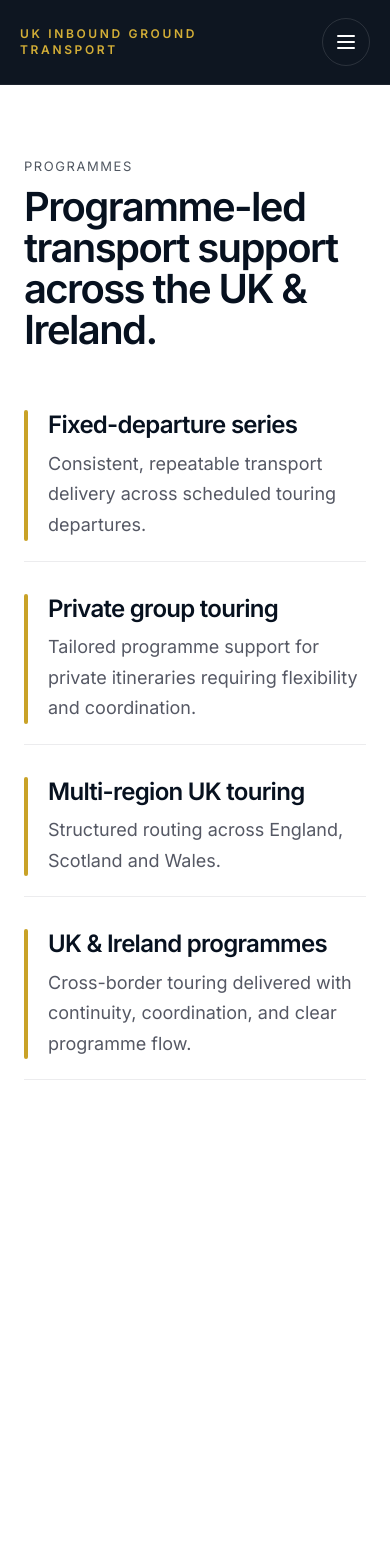
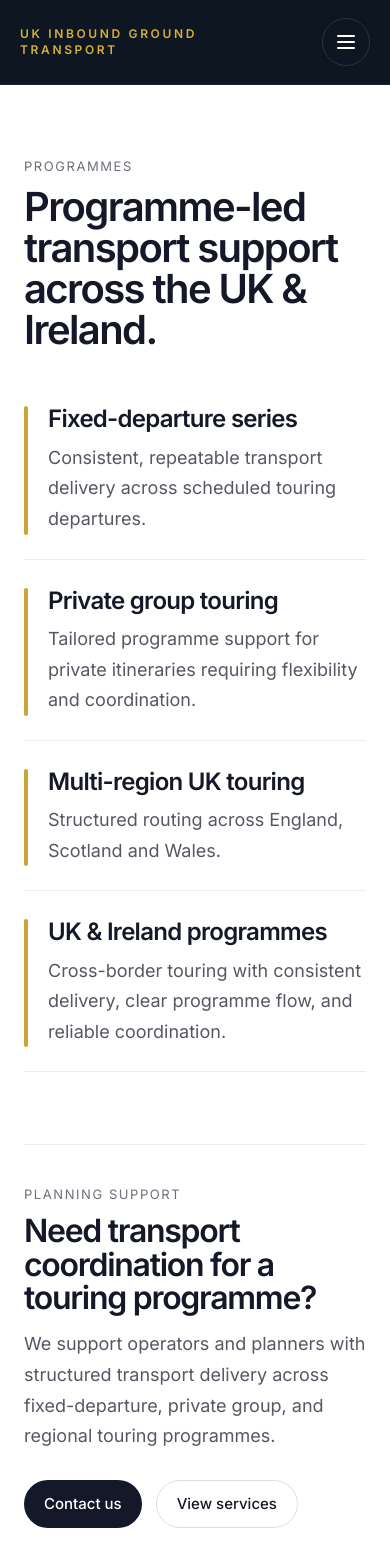
Before and after one commit to kandiahtk-crypto/Project-, a Next.js app: page /programmes in a window 390 px wide. Shown: the top 1566 px of the page. Before the commit the page ends 1256 px from the top, so only its background shows below. Built offline with nearby package versions, Linux system fonts and the light colour scheme; a web font is replaced by a local one.

Commit message:
Update page.tsx

```diff
--- a/src/app/programmes/page.tsx
+++ b/src/app/programmes/page.tsx
@@ -21,7 +21,7 @@ export default function ProgrammesPage() {
     {
       title: "UK & Ireland programmes",
       description:
-        "Cross-border touring delivered with continuity, coordination, and clear programme flow.",
+        "Cross-border touring with consistent delivery, clear programme flow, and reliable coordination.",
     },
   ];
 
@@ -57,7 +57,28 @@ export default function ProgrammesPage() {
         </section>
 
         <section style={ctaSection}>
-          <div style={container}>{/* CTA content */}</div>
+          <div style={container}>
+            <div style={ctaWrap}>
+              <p style={ctaEyebrow}>Planning support</p>
+              <h2 style={ctaTitle}>
+                Need transport coordination for a touring programme?
+              </h2>
+              <p style={ctaText}>
+                We support operators and planners with structured transport
+                delivery across fixed-departure, private group, and regional
+                touring programmes.
+              </p>
+
+              <div style={ctaActions}>
+                <a href="/contact" style={primaryButton}>
+                  Contact us
+                </a>
+                <a href="/services" style={secondaryButton}>
+                  View services
+                </a>
+              </div>
+            </div>
+          </div>
         </section>
       </main>
     </>
@@ -69,7 +90,7 @@ const hero: CSSProperties = {
 };
 
 const section: CSSProperties = {
-  padding: "24px 24px 80px",
+  padding: "24px 24px 72px",
 };
 
 const ctaSection: CSSProperties = {
@@ -94,7 +115,7 @@ const eyebrow: CSSProperties = {
   lineHeight: 1.4,
   letterSpacing: "0.12em",
   textTransform: "uppercase",
-  opacity: 0.7,
+  color: "rgba(20, 24, 40, 0.62)",
 };
 
 const title: CSSProperties = {
@@ -104,6 +125,7 @@ const title: CSSProperties = {
   lineHeight: 1.02,
   fontWeight: 600,
   letterSpacing: "-0.04em",
+  color: "#141828",
 };
 
 const list: CSSProperties = {
@@ -116,7 +138,7 @@ const item: CSSProperties = {
   display: "flex",
   alignItems: "flex-start",
   gap: 20,
-  padding: "4px 0 20px",
+  paddingBottom: 24,
   borderBottom: "1px solid rgba(20, 24, 40, 0.08)",
 };
 
@@ -125,12 +147,11 @@ const accent: CSSProperties = {
   minWidth: 4,
   alignSelf: "stretch",
   borderRadius: 999,
-  background: "#C9A227",
+  background: "#caa437",
 };
 
 const itemContent: CSSProperties = {
   flex: 1,
-  paddingTop: 2,
 };
 
 const heading: CSSProperties = {
@@ -139,6 +160,7 @@ const heading: CSSProperties = {
   lineHeight: 1.1,
   fontWeight: 600,
   letterSpacing: "-0.03em",
+  color: "#141828",
 };
 
 const text: CSSProperties = {
@@ -148,3 +170,71 @@ const text: CSSProperties = {
   lineHeight: 1.7,
   color: "rgba(20, 24, 40, 0.72)",
 };
+
+const ctaWrap: CSSProperties = {
+  maxWidth: 860,
+  margin: "0 auto",
+  padding: "40px 0 0",
+  borderTop: "1px solid rgba(20, 24, 40, 0.08)",
+};
+
+const ctaEyebrow: CSSProperties = {
+  margin: "0 0 10px",
+  fontSize: 13,
+  lineHeight: 1.4,
+  letterSpacing: "0.12em",
+  textTransform: "uppercase",
+  color: "rgba(20, 24, 40, 0.62)",
+};
+
+const ctaTitle: CSSProperties = {
+  margin: "0 0 14px",
+  fontSize: "clamp(2rem, 4vw, 3rem)",
+  lineHeight: 1.06,
+  fontWeight: 600,
+  letterSpacing: "-0.04em",
+  color: "#141828",
+};
+
+const ctaText: CSSProperties = {
+  margin: "0 0 28px",
+  maxWidth: 700,
+  fontSize: 18,
+  lineHeight: 1.7,
+  color: "rgba(20, 24, 40, 0.72)",
+};
+
+const ctaActions: CSSProperties = {
+  display: "flex",
+  flexWrap: "wrap",
+  gap: 14,
+};
+
+const primaryButton: CSSProperties = {
+  display: "inline-flex",
+  alignItems: "center",
+  justifyContent: "center",
+  minHeight: 48,
+  padding: "0 20px",
+  borderRadius: 999,
+  background: "#141828",
+  color: "#ffffff",
+  textDecoration: "none",
+  fontSize: 15,
+  fontWeight: 500,
+};
+
+const secondaryButton: CSSProperties = {
+  display: "inline-flex",
+  alignItems: "center",
+  justifyContent: "center",
+  minHeight: 48,
+  padding: "0 20px",
+  borderRadius: 999,
+  border: "1px solid rgba(20, 24, 40, 0.14)",
+  color: "#141828",
+  textDecoration: "none",
+  fontSize: 15,
+  fontWeight: 500,
+  background: "transparent",
+};
```
